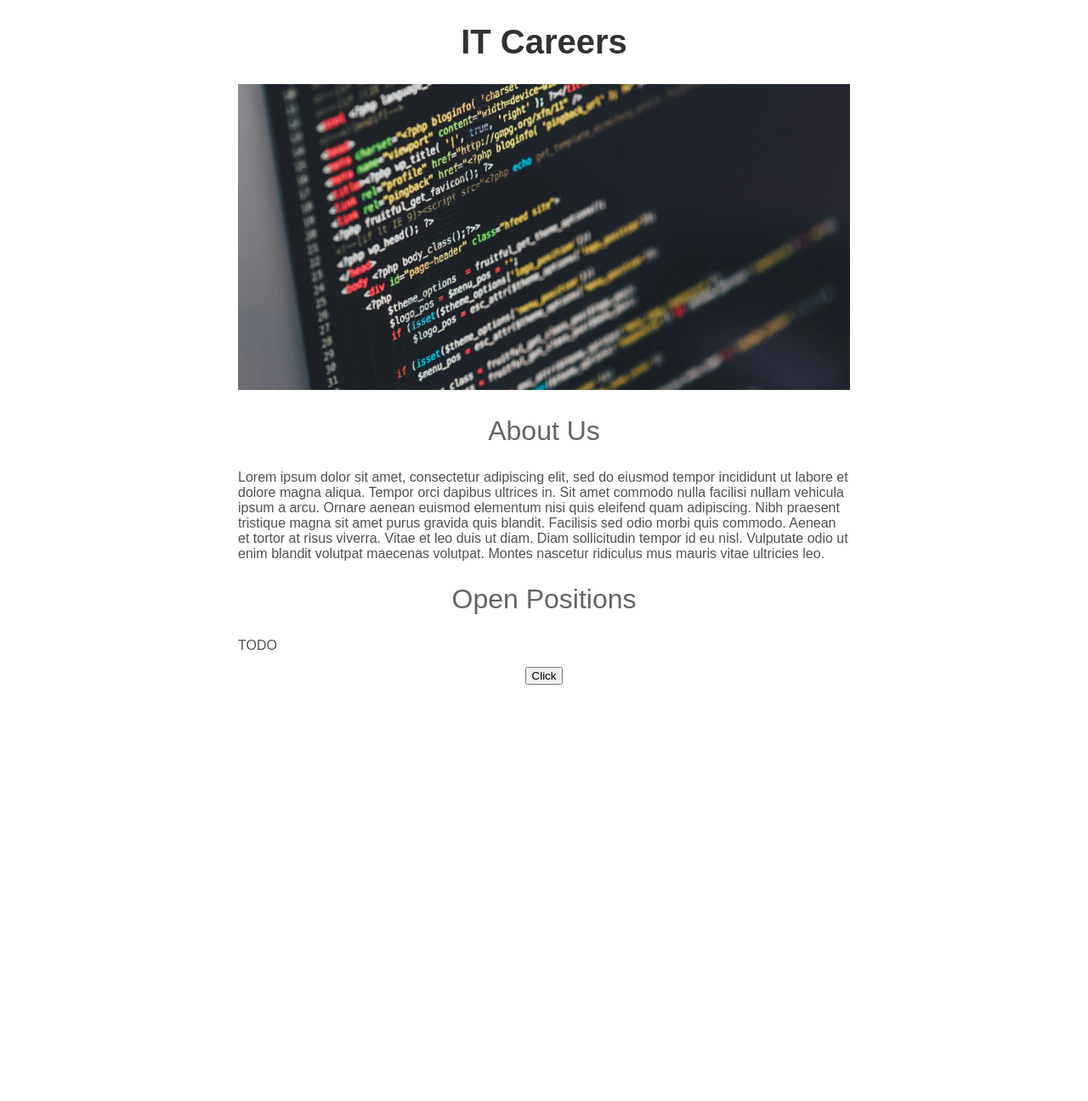
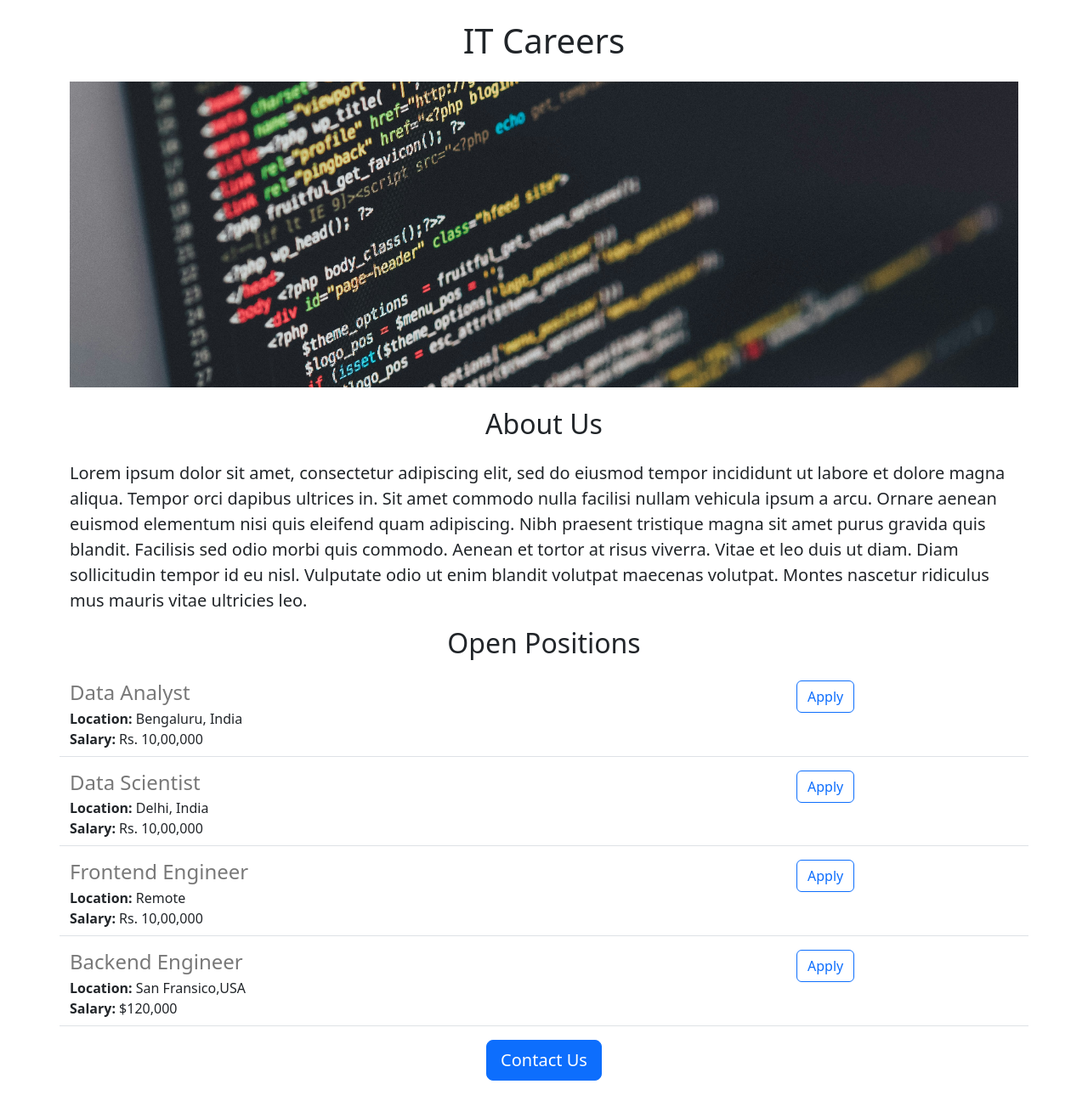
Before and after one commit to shehan-welagedara/IT-careers-website, a Flask app: page / in a window 1280 px wide. Shown: the whole page at 85% size. Before the commit the page ends 806 px from the top, so only its background shows below. Run offline with Flask 3, Linux system fonts and the light colour scheme.

Commit message:
added dynamic data and /api route

```diff
--- a/app.py
+++ b/app.py
@@ -1,11 +1,41 @@
 from flask import Flask
+from flask import jsonify
 from flask import render_template
 
 app = Flask(__name__)
 
+JOBS = [{
+      "id": 1,
+      "title": "Data Analyst",
+      "location": "Bengaluru, India",
+      "salary": "Rs. 10,00,000"
+    },
+    {
+      "id": 2,
+      "title": "Data Scientist",
+      "location": "Delhi, India",
+      "salary": "Rs. 10,00,000"
+    },
+    {
+      "id": 3,
+      "title": "Frontend Engineer",
+      "location": "Remote",
+      "salary": "Rs. 10,00,000"
+    },
+    {
+      "id": 4,
+      "title": "Backend Engineer",
+      "location": "San Fransico,USA",
+      "salary": "$120,000"
+    }
+      ]
 @app.route("/")
 def hello_wrld():
-    return render_template("home.html")
+    return render_template("home.html", jobs=JOBS, company="IT")
+
+@app.route("/api/jobs")
+def list_jobs():
+    return jsonify(JOBS)
 
 
 if __name__ == "__main__":
--- a/templates/home.html
+++ b/templates/home.html
@@ -1,48 +1,33 @@
 <!DOCTYPE html>
 <html lang="en">
   <head>
+    <meta charset="utf-8">
+    <meta name="viewport" content="width=device-width, initial-scale=1">
+    <link href="https://cdn.jsdelivr.net/npm/bootstrap@5.3.2/dist/css/bootstrap.min.css" rel="stylesheet" integrity="sha384-T3c6CoIi6uLrA9TneNEoa7RxnatzjcDSCmG1MXxSR1GAsXEV/Dwwykc2MPK8M2HN" crossorigin="anonymous">
     <title>Careers</title>
     <style>
-      h1 {
-        font-size: 40px;
-        font-family: sans-serif;
-        font-weight: bold;
-        color: rgb(50, 50, 50);
-        text-align: center;
-      }
       #banner {
+        height: 360px;
         width: 100%;
-        height: 360px;
         object-fit: cover;
-      }
-      h2 {
-        font-family: sans-serif;
-        font-size: 32px;
-        color: rgb(100, 100, 100);
-        text-align: center;
-        font-weight: normal;
-      }
-      .bodytext {
-        font-family: sans-serif;
-        color: rgb(80, 80, 80);
-      }
-      #container {
-        max-width: 720px;
-        margin: 0 auto;
+        margin-bottom: 16px;
       }
     </style>
   </head>
-
   <body>
-    <div id="container">
-      <h1>IT Careers</h1>
-      <img id="banner" src="static/banner.jpg" heigh="320">
-      <h2>About Us</h2>
-      <p class="bodytext"">Lorem ipsum dolor sit amet, consectetur adipiscing elit, sed do eiusmod tempor incididunt ut labore et dolore magna aliqua. Tempor orci dapibus ultrices in. Sit amet commodo nulla facilisi nullam vehicula ipsum a arcu. Ornare aenean euismod elementum nisi quis eleifend quam adipiscing. Nibh praesent tristique magna sit amet purus gravida quis blandit. Facilisis sed odio morbi quis commodo. Aenean et tortor at risus viverra. Vitae et leo duis ut diam. Diam sollicitudin tempor id eu nisl. Vulputate odio ut enim blandit volutpat maecenas volutpat. Montes nascetur ridiculus mus mauris vitae ultricies leo. </p>
-      <h2>Open Positions</h2>
-      <p class="bodytext">TODO</p>
-      <div style="text-align:center">
-        <button>Click</button>
+    <div class="container">
+      <h1 class="text-center mt-4 mb-4">{{company}} Careers</h1>
+      <img class="img-fluid" id="banner" src="static/banner.jpg" heigh="320">
+      <h2 class="text-center mt-2 mb-4">About Us</h2>
+      <p class="lead">Lorem ipsum dolor sit amet, consectetur adipiscing elit, sed do eiusmod tempor incididunt ut labore et dolore magna aliqua. Tempor orci dapibus ultrices in. Sit amet commodo nulla facilisi nullam vehicula ipsum a arcu. Ornare aenean euismod elementum nisi quis eleifend quam adipiscing. Nibh praesent tristique magna sit amet purus gravida quis blandit. Facilisis sed odio morbi quis commodo. Aenean et tortor at risus viverra. Vitae et leo duis ut diam. Diam sollicitudin tempor id eu nisl. Vulputate odio ut enim blandit volutpat maecenas volutpat. Montes nascetur ridiculus mus mauris vitae ultricies leo. </p>
+      <h2 class="text-center mt-2 mb-4">Open Positions</h2>
+      <div>
+        {% for job in jobs %}
+          {% include "jobitem.html" %}
+        {% endfor %}
+      </div>
+      <div class="text-center mb-4">
+        <button class="btn btn-primary btn-lg"">Contact Us</button>
       </div>
   </body>
 </html>
--- /dev/null
+++ b/templates/jobitem.html
@@ -0,0 +1,16 @@
+<div class="border-bottom row" style="margin-bottom:16px; padding-bottom:8px">
+  <div class="col-9">
+    <h4
+      style="color:rgb(120,120,120); margin-bottom:4px;"">
+      {{job["title"]}}
+    </h4>
+    <div>
+      <b>Location:</b> {{job["location"]}}</div>
+    <div>
+      <b>Salary:</b> {{job["salary"]}}
+    </div>
+  </div>
+  <div class="col-3">
+    <button type="button" class="btn btn-outline-primary">Apply</button>
+  </div>
+</div>
```
